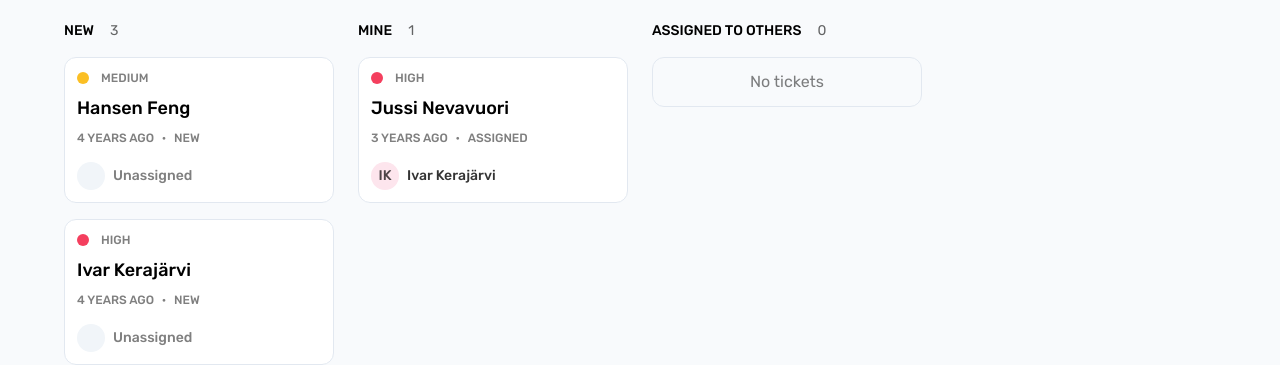
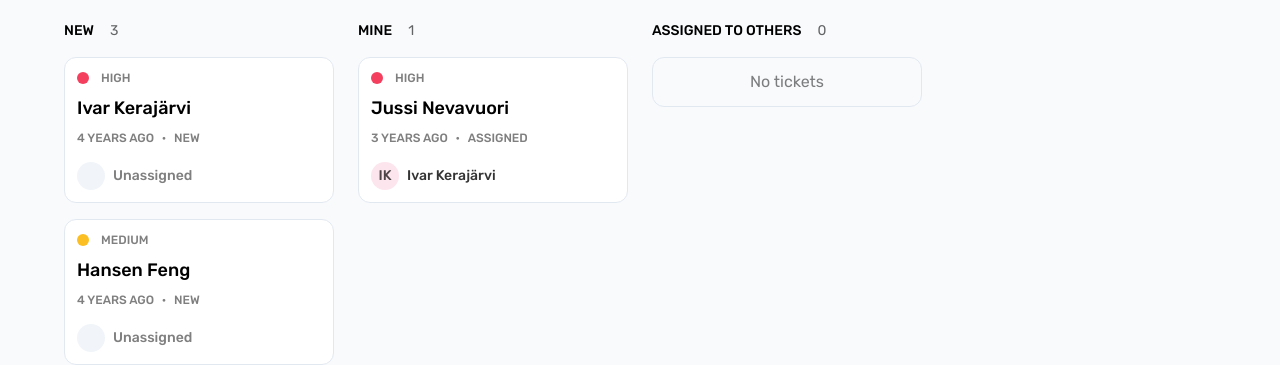
Before and after one commit to IvarK/HelplyFrontend, a SvelteKit app: page /admin in a window 1280 px wide. Shown: the part 287-652 px from the top of the page. Built offline with nearby package versions, Linux system fonts and the light colour scheme; data requests are answered from the project's data file.

Commit message:
sort tickets by severity

```diff
--- a/src/routes/admin/Board.svelte
+++ b/src/routes/admin/Board.svelte
@@ -11,8 +11,21 @@
 
 	const currentUser = 'Ivar Kerajärvi';
 
+	const ticketSeverityValues: { [K in Severity]: number } = {
+		'low': 1,
+		'medium': 2,
+		'high': 3
+	};
+
 	onMount(async () => {
 		tickets = await Api.getTickets();
+
+		tickets.sort((a, b) => {
+			if (!b.severity) return -1;
+			if (!a.severity) return 1;
+
+			return ticketSeverityValues[b.severity] - ticketSeverityValues[a.severity];
+		});
 	});
 
 	let currentTicket: ITicket | null = null;
```
